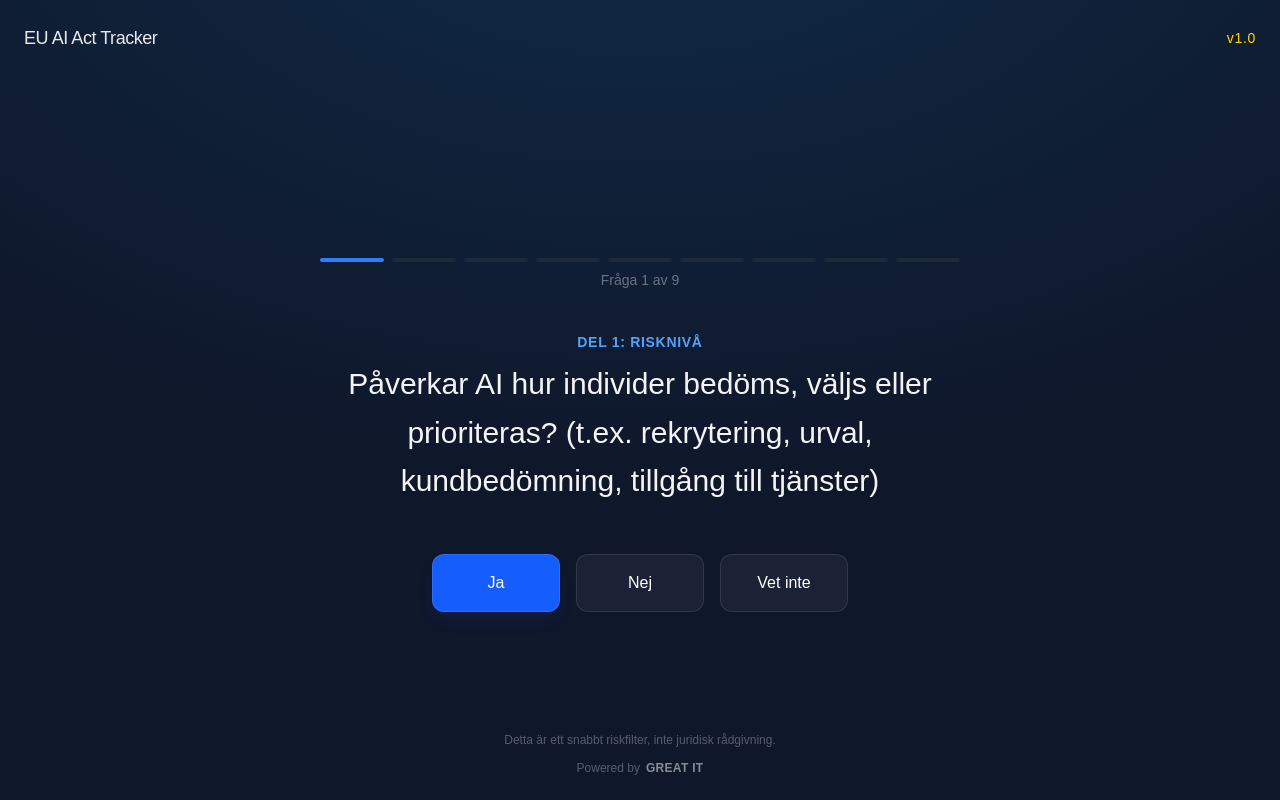
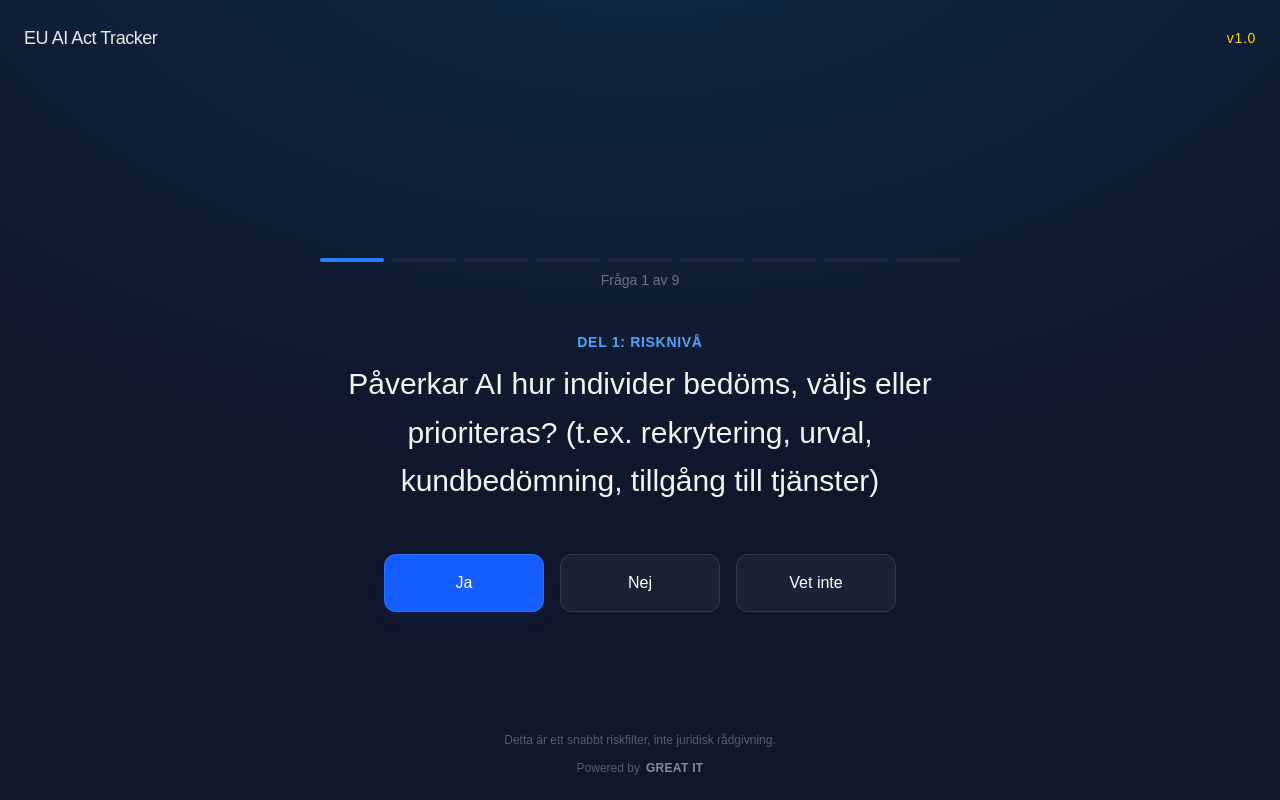
Before and after one commit to daskoGreat/ai-act-tracker, a Next.js app: page / in a window 1280 px wide. Built offline with nearby package versions, Linux system fonts and the light colour scheme.

Commit message:
UI: Improve button layout for long labels

```diff
--- a/src/components/RiskAssessment.tsx
+++ b/src/components/RiskAssessment.tsx
@@ -226,15 +226,15 @@ export default function RiskAssessment() {
                     {question.text}
                 </h3>
 
-                <div className="flex flex-col md:flex-row gap-4 w-full justify-center items-center">
+                <div className="flex flex-col md:flex-row gap-4 w-full justify-center items-center flex-wrap">
                     {question.answerOptions.map((option) => (
                         <button
                             key={option}
                             onClick={() => handleAnswer(option)}
-                            className={`px-8 py-4 w-full ${question.answerOptions.length === 3 ? 'md:w-32' : 'md:w-40'} min-h-[56px] rounded-xl border border-white/10 ${option === 'Ja'
+                            className={`px-6 py-4 w-full md:w-auto md:min-w-[160px] min-h-[56px] rounded-xl border border-white/10 ${option === 'Ja'
                                 ? 'bg-blue-600 hover:bg-blue-500 shadow-lg shadow-blue-900/20'
                                 : 'bg-white/5 hover:bg-white/10'
-                                } text-white font-medium transition-all hover:scale-105 active:scale-95`}
+                                } text-white font-medium transition-all hover:scale-105 active:scale-95 whitespace-nowrap`}
                         >
                             {option}
                         </button>
```
